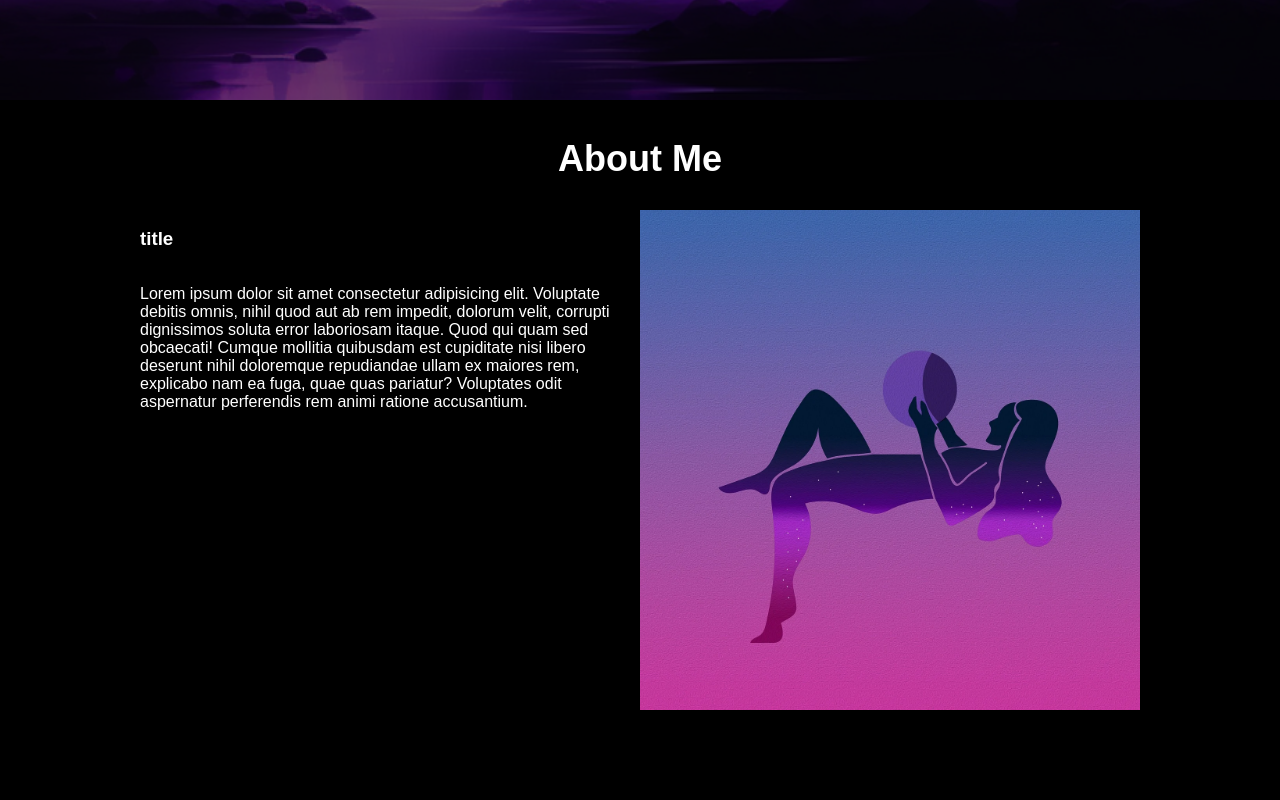
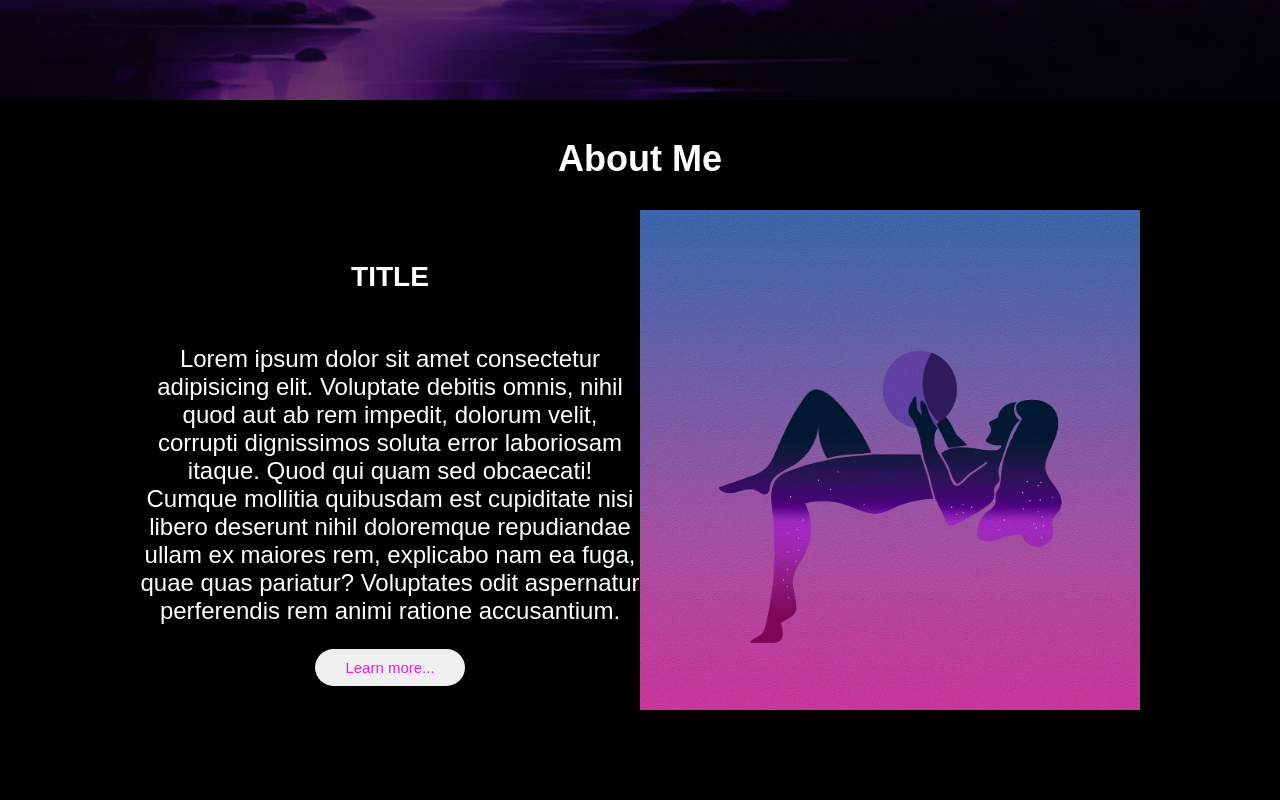
Before and after one commit to markopersonally/landing-page, a React (Create React App) app: page / in a window 1280 px wide. Shown: the part 700-1500 px from the top of the page. Built offline with nearby package versions, Linux system fonts and the light colour scheme; a web font is replaced by a local one.

Commit message:
next steps

```diff
--- a/src/components/Navigation.scss
+++ b/src/components/Navigation.scss
@@ -6,6 +6,7 @@
     right: 0;
     margin: 10px auto;
     z-index: 2;
+    background-color: #000000b2;
 }
 
 .navBar-box {
@@ -26,6 +27,3 @@
         }
     }
 }
-
-// .navBar-box {
-// }
--- a/src/components/SectionAboutMe.scss
+++ b/src/components/SectionAboutMe.scss
@@ -9,13 +9,37 @@ $photo: url('../images/fly-w0man.png');
 .about-me-info {
     display: flex;
     justify-content: center;
+    align-items: center;
 }
 
 .about-me-info-box {
+    font-size: 24px;
+    text-align: center;
     display: flex;
     flex-direction: column;
     width: 500px;
     text-wrap: wrap;
+    color: #fff;
+}
+
+.about-me-info-title {
+    text-transform: uppercase;
+}
+
+.about-me-btn {
+    font-size: 15px;
+    padding: 10px;
+    margin: 0 auto;
+    width: 150px;
+    border-radius: 20px;
+    border: #fff;
+    color: #e607dae4;
+    transition: all 1s ease-out;
+}
+
+.about-me-btn:hover {
+    cursor: pointer;
+    background-color: #e607dae4;
     color: #fff;
 }
 
@@ -25,3 +49,15 @@ $photo: url('../images/fly-w0man.png');
     background-image: $photo;
     background-size: contain;
 }
+
+.content {
+    text-align: center;
+    width: 500px;
+    height: 250px;
+    background-color: #000000ec;
+    padding: 30px;
+    border: 1px solid #fff;
+    border-radius: 20px;
+    color: #fff;
+    position: absolute;
+}
--- a/src/components/SectionAbouteMe.jsx
+++ b/src/components/SectionAbouteMe.jsx
@@ -1,19 +1,69 @@
-import './SectionAboutMe.scss'
+import { useState, useEffect, useRef } from "react";
+import "./SectionAboutMe.scss";
 
 const SectionAboutMe = () => {
-    return <section id="about-me">
-        <h2 className='about-me-title'>About Me</h2>
-        <div className='about-me-info'>
-            <div className='about-me-info-box'>
-                <h3>title</h3>
-                <p>
-                    Lorem ipsum dolor sit amet consectetur adipisicing elit. Voluptate debitis omnis, nihil quod aut ab rem impedit, dolorum velit, corrupti dignissimos soluta error laboriosam itaque. Quod qui quam sed obcaecati!
-                    Cumque mollitia quibusdam est cupiditate nisi libero deserunt nihil doloremque repudiandae ullam ex maiores rem, explicabo nam ea fuga, quae quas pariatur? Voluptates odit aspernatur perferendis rem animi ratione accusantium.
-                </p>
-            </div>
-            <div className='about-me-info-img'></div>
+  const [isOpen, setIsOpen] = useState(false);
+  const contentRef = useRef(null);
+
+  const handleEsc = (event) => {
+    if (event.key === "Escape") {
+      setIsOpen(false);
+    }
+  };
+
+  const handleClickOutside = (event) => {
+    if (contentRef.current && !contentRef.current.contains(event.target)) {
+      setIsOpen(false);
+    }
+  };
+
+  useEffect(() => {
+    document.addEventListener("keydown", handleEsc);
+    document.addEventListener("mousedown", handleClickOutside);
+
+    return () => {
+      document.removeEventListener("keydown", handleEsc);
+      document.removeEventListener("mousedown", handleClickOutside);
+    };
+  }, []);
+
+  const handleClick = () => {
+    setIsOpen(true);
+  };
+
+  let content = (
+    <div className="content" ref={contentRef}>
+      <p>
+        Lorem ipsum dolor sit amet consectetur adipisicing elit. Reprehenderit
+        vero nobis corrupti maiores aperiam sint debitis! Error quis minus
+      </p>
+    </div>
+  );
+
+  return (
+    <section id="about-me">
+      <h2 className="about-me-title">About Me</h2>
+      <div className="about-me-info">
+        <div className="about-me-info-box">
+          <h3 className="about-me-info-title">title</h3>
+          <p>
+            Lorem ipsum dolor sit amet consectetur adipisicing elit. Voluptate
+            debitis omnis, nihil quod aut ab rem impedit, dolorum velit,
+            corrupti dignissimos soluta error laboriosam itaque. Quod qui quam
+            sed obcaecati! Cumque mollitia quibusdam est cupiditate nisi libero
+            deserunt nihil doloremque repudiandae ullam ex maiores rem,
+            explicabo nam ea fuga, quae quas pariatur? Voluptates odit
+            aspernatur perferendis rem animi ratione accusantium.
+          </p>
+          <button onClick={handleClick} className="about-me-btn">
+            Learn more...
+          </button>
         </div>
+        <div className="about-me-info-img"></div>
+        {isOpen && content}
+      </div>
     </section>
-}
+  );
+};
 
 export default SectionAboutMe;
```
